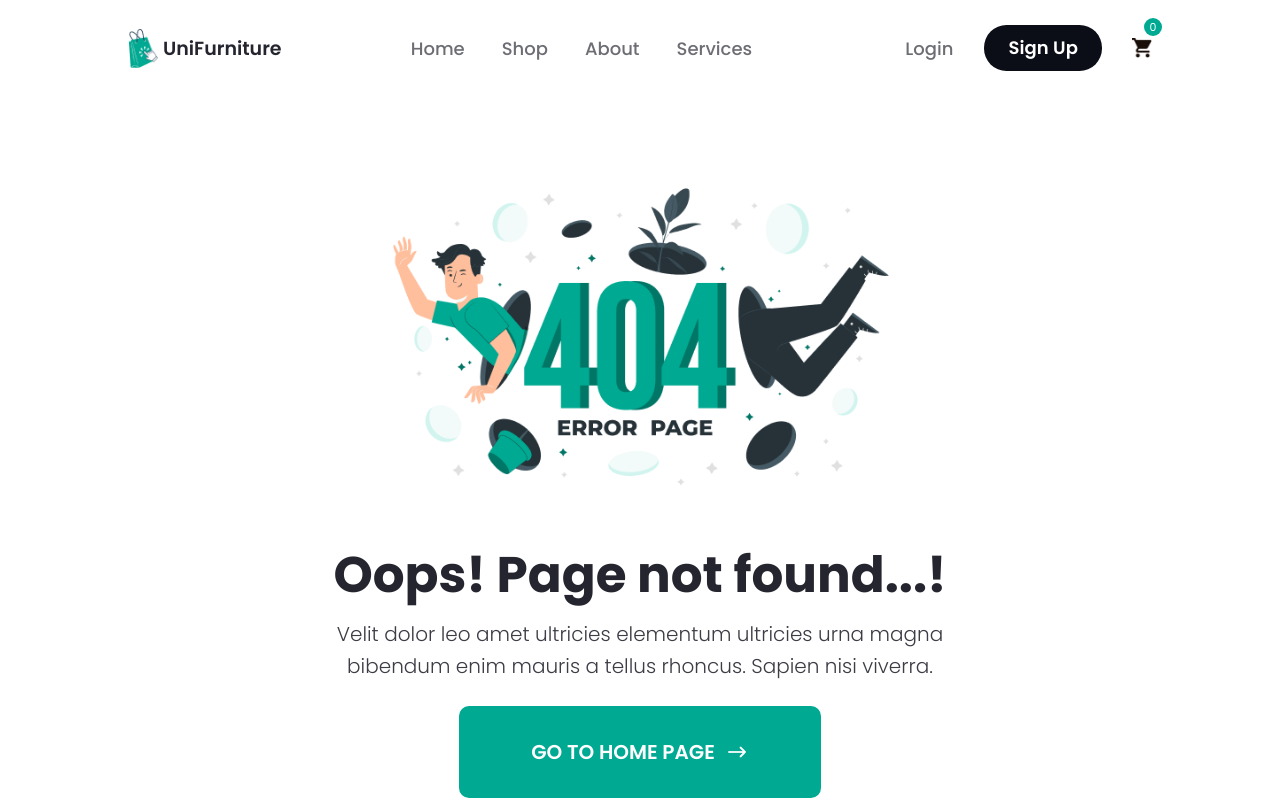
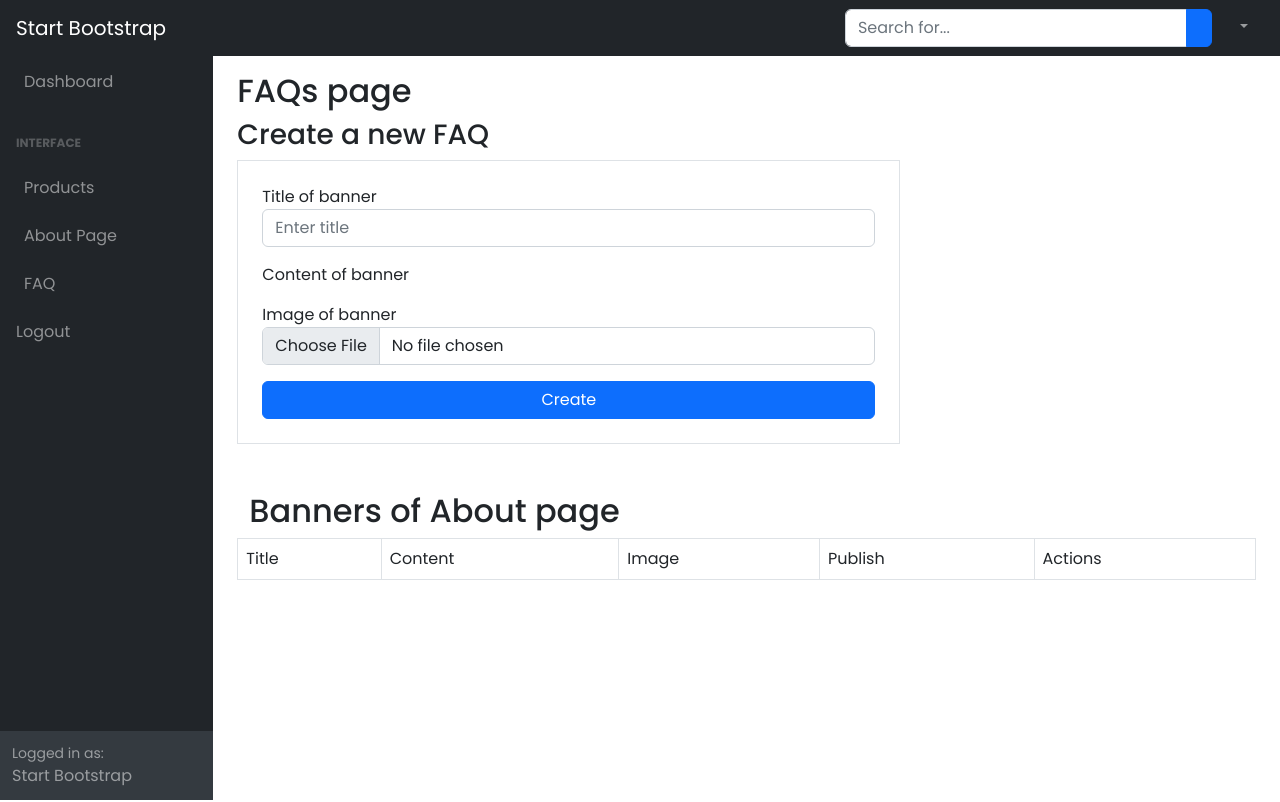
Before and after one commit to Shalala-Shafiyeva/UniFurniture, a React (Create React App) app: page /dashboard/about/faq in a window 1280 px wide. Shown: the top 802 px of the page. Built offline with nearby package versions, Linux system fonts and the light colour scheme; no server answers.

Commit message:
FAQ a baslangic

```diff
--- a/src/App.js
+++ b/src/App.js
@@ -65,7 +65,9 @@ const ColorEdit = lazy(() =>
   import("./dashboard/components/products/ColorEdit")
 );
 
-const Gallery = lazy (()=>import("./dashboard/components/about page/Gallery"));
+const Gallery = lazy(() => import("./dashboard/components/about page/Gallery"));
+const FAQ = lazy(() => import("./dashboard/components/faqs/FAQ"));
+const FAQEdit = lazy(() => import("./dashboard/components/faqs/FAQEdit"));
 
 function App() {
   return (
@@ -82,7 +84,7 @@ function App() {
         <Route path="/product/:type/:id" element={<ProductDetails />} />
         <Route path="/shop/moreFurnitures" element={<MoreProducts />} />
         <Route path="/cart/deliveryaddress" element={<CartDeliveryAddress />} />
-        <Route path="my-orders" element={<Orders/>} />
+        <Route path="my-orders" element={<Orders />} />
 
         <Route path="/dashboard" element={<Dashboard />} />
         <Route path="/dashboard/about/banner" element={<AboutBanner />} />
@@ -113,7 +115,9 @@ function App() {
           path="/dashboard/about/number/subtitle/edit/:id"
           element={<AboutNumberSubtitleEdit />}
         />
-        <Route path="/dashboard/about/gallery" element={<Gallery/>} />
+        <Route path="/dashboard/about/gallery" element={<Gallery />} />
+        <Route path="/dashboard/about/faq" element={<FAQ />} />
+        <Route path="/dashboard/about/faq/edit/:id" element={<FAQEdit />} />
         <Route path="/dashboard/product" element={<Product />} />
         <Route path="/dashboard/product/edit/:id" element={<ProductEdit />} />
         <Route path="/dashboard/products" element={<ViewProducts />} />
--- /dev/null
+++ b/src/dashboard/components/faqs/FAQ.jsx
@@ -0,0 +1,147 @@
+import React from 'react'
+import Navbar from '../navbar/Navbar';
+import Sidebar from '../sidebar/Sidebar';
+
+function FAQ() {
+  return (
+    <div className="sb-nav-fixed">
+      <Navbar />
+      <div className="layoutSidenav d-flex">
+        <Sidebar />
+        <div id="layoutSidenav_content" className="container-fluid mt-5">
+          <main>
+            <div className="row">
+              <div className="col-8 p-4">
+                <h2>FAQs page</h2>
+                <h3>Create a new FAQ</h3>
+                <form
+                  className="col-12 border p-4 d-flex flex-column gap-3"
+                  method="POST"
+                >
+                  <div>
+                    <div className="form-group">
+                      <label htmlFor="title">Title of banner</label>
+                      <input
+                        type="text"
+                        className="form-control"
+                        id="title"
+                        aria-describedby="titleHelp"
+                        placeholder="Enter title"
+                        // value={values.title}
+                        // onChange={(e) => {
+                        //   setValues({ ...values, title: e.target.value });
+                        // }}
+                        name="title"
+                      />
+                    </div>
+                    {/* {errors.title && (
+                      <p className="text-danger">{errors.title}</p>
+                    )} */}
+                  </div>
+                  <div>
+                    <div className="form-group">
+                      <label htmlFor="content">Content of banner</label>
+                      {/* <CKEditor
+                        editor={ClassicEditor}
+                        data={content}
+                        onChange={(event, editor) => {
+                          const data = editor.getData();
+                          setContent(data);
+                        }}
+                        name="content"
+                      /> */}
+                    </div>
+                    {/* {errors.content && (
+                      <p className="text-danger">{errors.content}</p>
+                    )} */}
+                  </div>
+                  <div>
+                    <div className="form-group">
+                      <label htmlFor="image">Image of banner</label>
+                      <input
+                        type="file"
+                        className="form-control"
+                        id="image"
+                        aria-describedby="imageHelp"
+                        // onChange={(e) => {
+                        //   setValues({ ...values, image: e.target.files[0] });
+                        // }}
+                        name="image"
+                      />
+                    </div>
+                    {/* {errors.image && (
+                      <p className="text-danger">{errors.image}</p>
+                    )} */}
+                  </div>
+                  <button type="submit" className="btn btn-primary">
+                    Create
+                  </button>
+                </form>
+              </div>
+            </div>
+            <div className="row p-4">
+              <h2>Banners of About page</h2>
+              {/* {banners?.length == 0 ? (
+                <p>No banner found</p>
+              ) : ( */}
+                <table className="table table-striped table-bordered">
+                  <thead className="thead-dark">
+                    <tr>
+                      <td scope="col">Title</td>
+                      <td scope="col">Content</td>
+                      <td scope="col">Image</td>
+                      <td scope="col">Publish</td>
+                      <td scope="col">Actions</td>
+                    </tr>
+                  </thead>
+                  <tbody>
+                    {/* {banners.map((banner) => (
+                      <tr key={banner.id}>
+                        <td>{banner.title}</td>
+                        <td>{banner.content}</td>
+                        <td>
+                          <img
+                            width="100"
+                            src={`http://localhost:8000/storage/${banner.image}`}
+                            alt="Banner"
+                          />
+                        </td>
+                        <td>
+                          {banner.is_publish ? "published" : "not published"}
+                        </td>
+                        <td className="d-flex gap-2">
+                          <Link
+                            className="btn btn-primary"
+                            to={`/dashboard/about/banner/edit/${banner.id}`}
+                          >
+                            Edit
+                          </Link>
+                          <button
+                            className="btn btn-danger"
+                            onClick={() => handleDelete(banner.id)}
+                          >
+                            Delete
+                          </button>
+                          {!banner.is_publish && (
+                            <button
+                              className="btn btn-success"
+                              onClick={() => handlePublishBanner(banner.id)}
+                            >
+                              Publish
+                            </button>
+                          )}
+                        </td>
+                      </tr>
+                    ))} */}
+                  </tbody>
+                </table>
+              {/* )} */}
+            </div>
+          </main>
+        </div>
+      </div>
+    </div>
+  )
+}
+
+export default FAQ
--- /dev/null
+++ b/src/dashboard/components/faqs/FAQEdit.jsx
@@ -0,0 +1,7 @@
+import React from 'react'
+
+export default function FAQEdit() {
+  return (
+    <div>FAQEdit</div>
+  )
+}
--- a/src/dashboard/components/sidebar/Sidebar.jsx
+++ b/src/dashboard/components/sidebar/Sidebar.jsx
@@ -128,6 +128,34 @@ function Sidebar() {
                 </Link>
               </nav>
             </div>
+            <Link
+              className="nav-link collapsed"
+              to="#"
+              data-bs-toggle="collapse"
+              data-bs-target="#collapseLayouts4"
+              aria-expanded="false"
+              aria-controls="collapseLayouts4"
+            >
+              <div className="sb-nav-link-icon">
+                <i className="fas fa-columns"></i>
+              </div>
+              FAQ
+              <div className="sb-sidenav-collapse-arrow">
+                <i className="fas fa-angle-down"></i>
+              </div>
+            </Link>
+            <div
+              className="collapse"
+              id="collapseLayouts4"
+              aria-labelledby="headingFour"
+              data-bs-parent="#sidenavAccordion"
+            >
+              <nav className="sb-sidenav-menu-nested nav">
+                <Link className="nav-link" to="/dashboard/about/faq">
+                  View
+                </Link>
+              </nav>
+            </div>
             {/* <Link
               className="nav-link collapsed"
               href="#"
```
